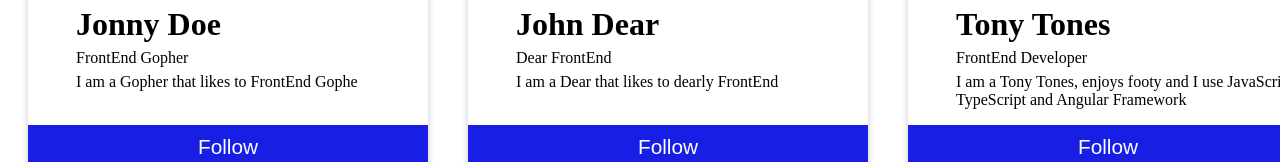
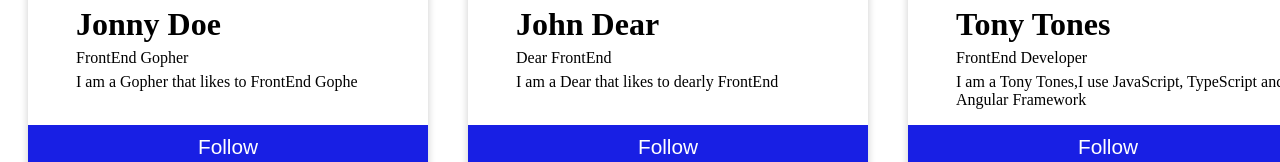
Before and after one commit to tony2tones/input_output, an Angular app: page / in a window 1280 px wide. Shown: the part 396-558 px from the top of the page. Built offline with nearby package versions, Linux system fonts and the light colour scheme.

Commit message:
Input and Outputs

```diff
--- a/src/app/app.component.ts
+++ b/src/app/app.component.ts
@@ -1,5 +1,5 @@
 import { Component, OnInit } from '@angular/core';
-import { Card } from './models/card.model';
+import { CardProfile } from './models/cardProfile.model';
 
 @Component({
   selector: 'app-root',
@@ -8,7 +8,7 @@ import { Card } from './models/card.model';
 })
 export class AppComponent implements OnInit {
   title = 'input-output';
-  userProfiles: Card[] = [];
+  userProfiles: CardProfile[] = [];
   // userProfiles:Card;
 
   // data = [{
@@ -31,7 +31,7 @@ export class AppComponent implements OnInit {
     {
       name: 'Tony Tones',
       job: 'FrontEnd Developer',
-      bio: 'I am a Tony Tones, enjoys footy and I use JavaScript, TypeScript and Angular Framework',
+      bio: 'I am a Tony Tones,I use JavaScript, TypeScript and Angular Framework',
     },
   ];
 
--- a/src/app/app.module.ts
+++ b/src/app/app.module.ts
@@ -5,12 +5,12 @@ import { MatIconModule } from '@angular/material/icon';
 import { BrowserAnimationsModule } from '@angular/platform-browser/animations';
 
 import { AppComponent } from './app.component';
-import { CardComponent } from './components/card/card.component';
+import { CardProfileComponent } from './components/card-profile/card.profile.component';
 
 @NgModule({
   declarations: [
     AppComponent,
-    CardComponent
+    CardProfileComponent
   ],
   imports: [
     BrowserModule,
--- a/src/app/models/card.model.ts
+++ b/src/app/models/cardProfile.model.ts
@@ -1,4 +1,4 @@
-export interface Card {
+export interface CardProfile {
     name: String,
     job: String,
     bio: String,
```
Also changed, not shown: src/app/components/card-profile/card.profile.component.ts (renamed from src/app/components/card/card.component.ts, +4 -11 lines), src/app/components/card-profile/card.profile.component.css (renamed from src/app/components/card/card.component.css), src/app/components/card-profile/card.profile.component.html (renamed from src/app/components/card/card.component.html), 1 other file (tests, documents, lock files or other folders).
